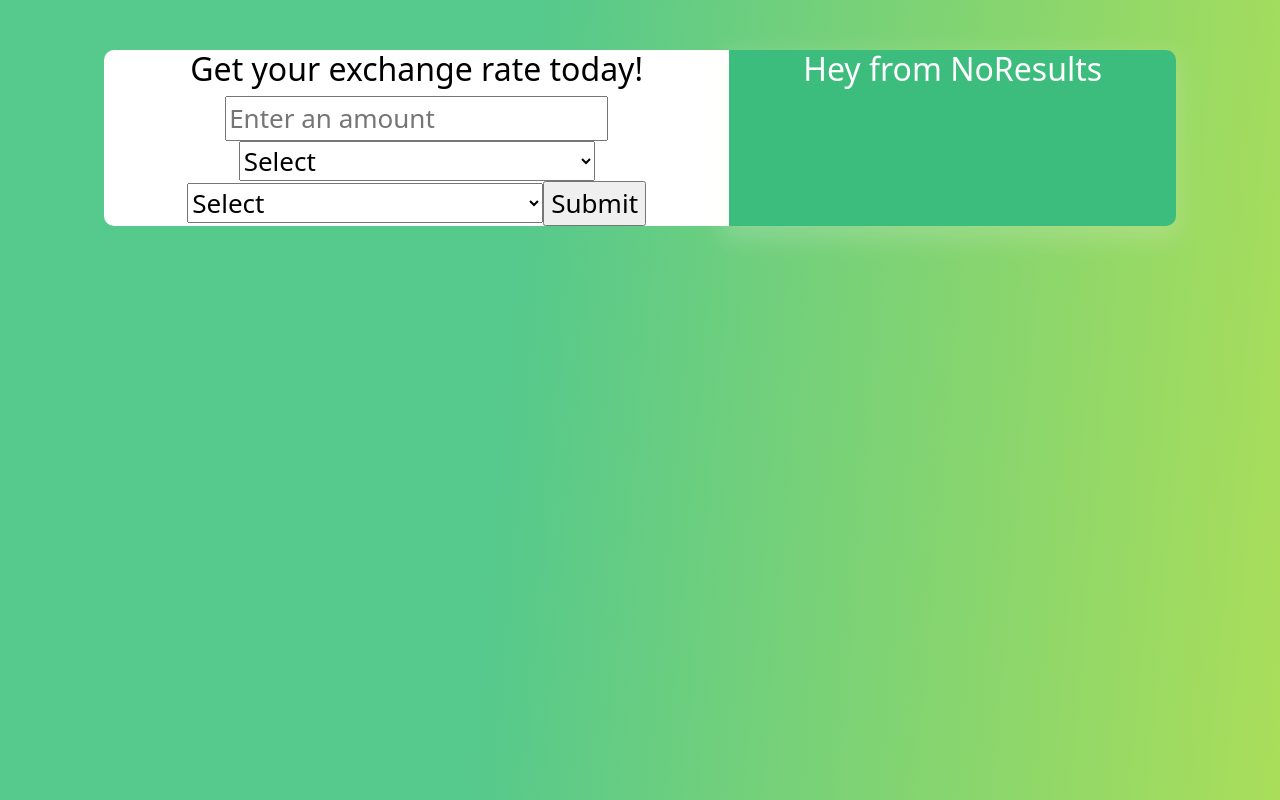
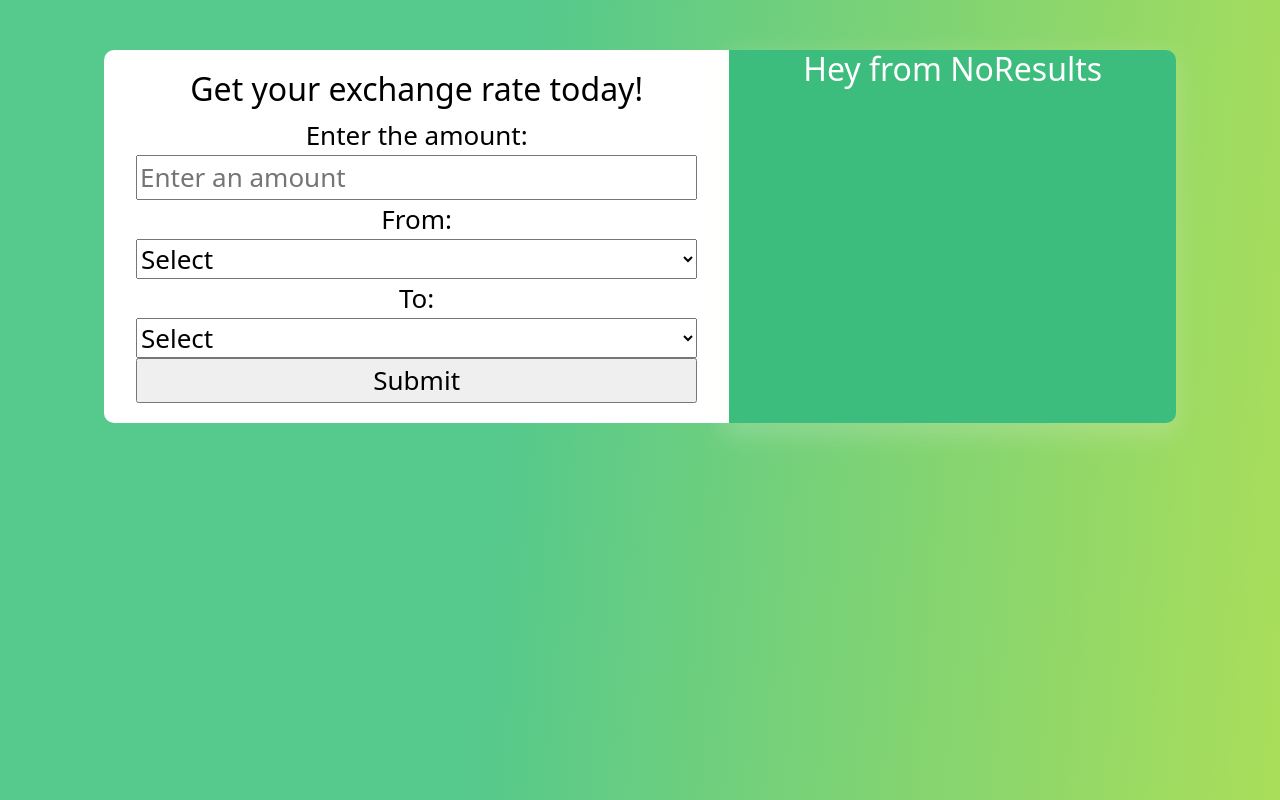
Before and after one commit to MarianaTellezR/currency-converter-mariana-tellez, a React (Create React App) app: page / in a window 1280 px wide. Built offline with nearby package versions, Linux system fonts and the light colour scheme.

Commit message:
Added labels and css file

```diff
--- /dev/null
+++ b/src/Data.css
@@ -0,0 +1,8 @@
+.Data {
+  margin: 20px;
+}
+
+.Data form {
+  display: flex;
+  flex-direction: column;
+}
--- a/src/Data.js
+++ b/src/Data.js
@@ -1,4 +1,5 @@
 import React, { useState } from "react";
+import "./Data.css";
 
 export default function Data({ sendData }) {
   const [inputs, setInputs] = useState({
@@ -29,13 +30,17 @@ export default function Data({ sendData }) {
 
   let form = (
     <form onSubmit={handleSubmit}>
+      <label for="amount">Enter the amount:</label>
       <input
         type="text"
         placeholder="Enter an amount"
         onChange={handleInputChange}
         name="amount"
+        id="amount"
         required
       />
+
+      <label for="from">From:</label>
       <select
         value={inputs.from}
         name="from"
@@ -78,6 +83,8 @@ export default function Data({ sendData }) {
         <option value="thb">THB Thai Baht</option>
         <option value="zar">ZAR South African Rand</option>
       </select>
+
+      <label for="to">To:</label>
       <select
         value={inputs.to}
         name="to"
```
